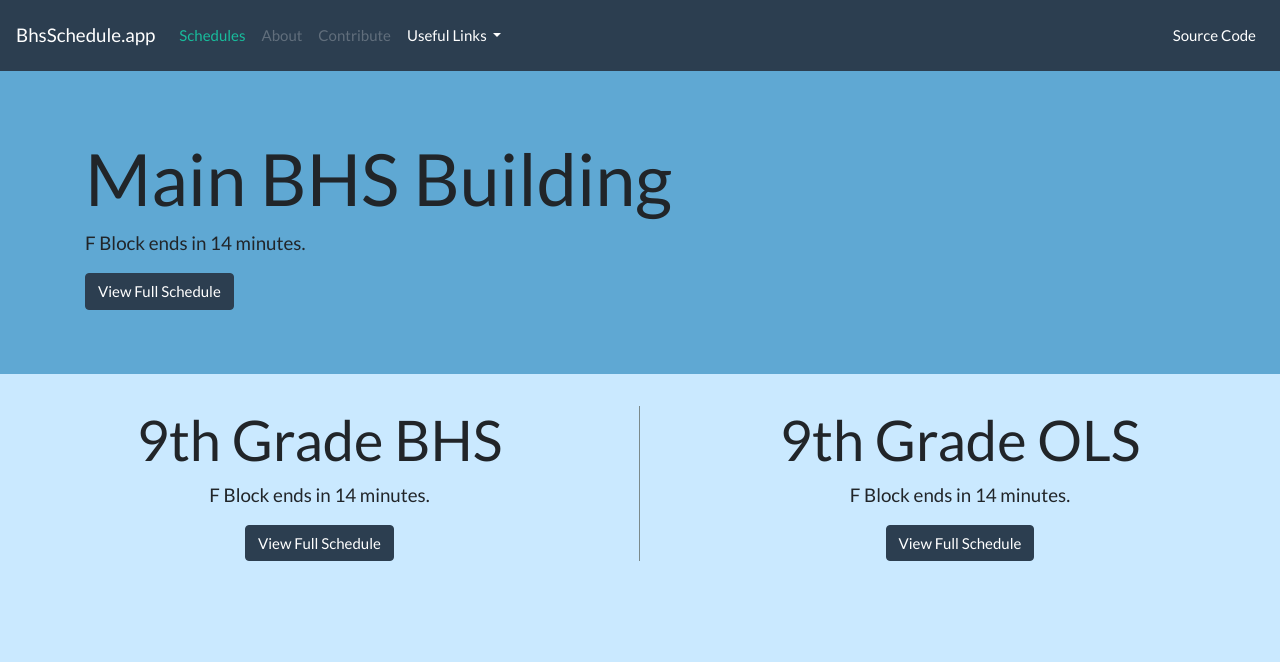
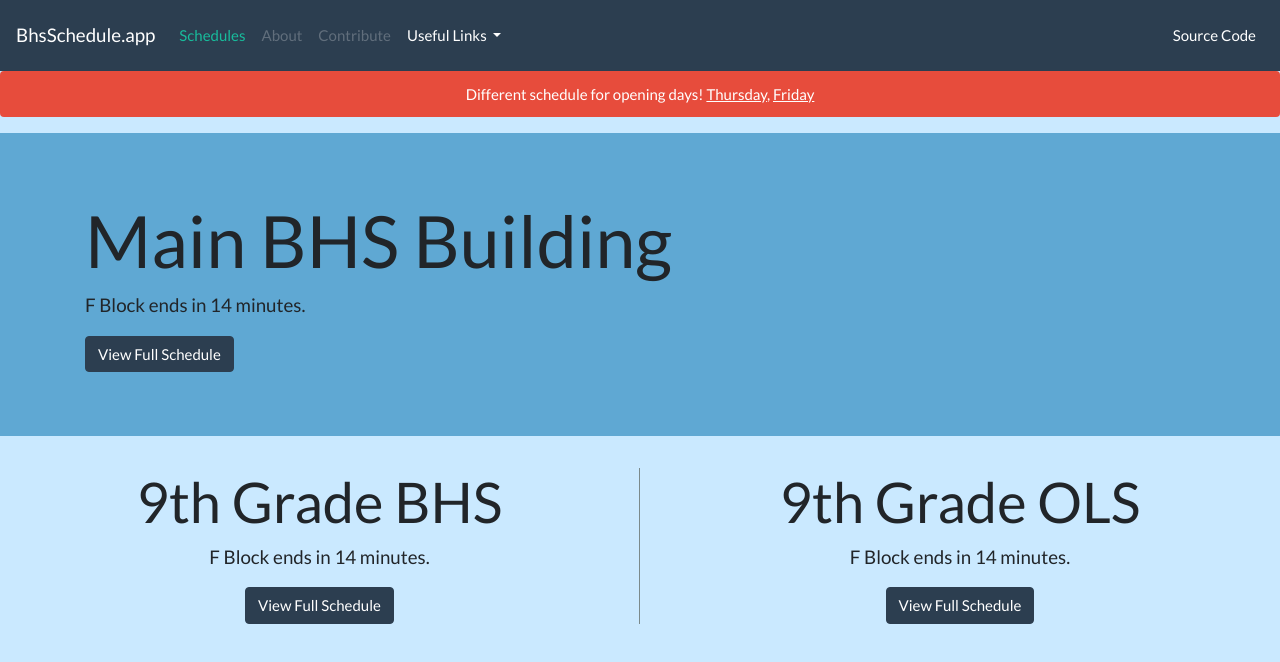
Before and after one commit to jackheuberger/bhsschedule.app, a plain HTML site: page index.html in a window 1280 px wide. Drawn offline with nearby package versions, Linux system fonts and the light colour scheme.

Commit message:
Added opening days alert

```diff
--- a/index.html
+++ b/index.html
@@ -26,6 +26,7 @@
       integrity="sha384-ggOyR0iXCbMQv3Xipma34MD+dH/1fQ784/j6cY/iJTQUOhcWr7x9JvoRxT2MZw1T"
       crossorigin="anonymous"
     />
+
     <link
       href="https://stackpath.bootstrapcdn.com/bootswatch/4.3.1/flatly/bootstrap.min.css"
       rel="stylesheet"
@@ -79,8 +80,8 @@
         </ul>
       </div>
     </nav>
-    <div
-      class="jumbotron jumbotron-fluid center bhsJumbo">
+    <div class="alert alert-danger text-center" role="alert">Different schedule for opening days! <a href="https://i.imgur.com/rJwKtwC.png">Thursday</a>, <a href="https://i.imgur.com/PhaY9w0.png">Friday</a></div>
+    <div class="jumbotron jumbotron-fluid center bhsJumbo">
       <div class="container">
         <h1 class="display-3">Main BHS Building</h1>
         <p class="lead" id="bhsTime">It's either after school, or I screwed something up</p>
```
